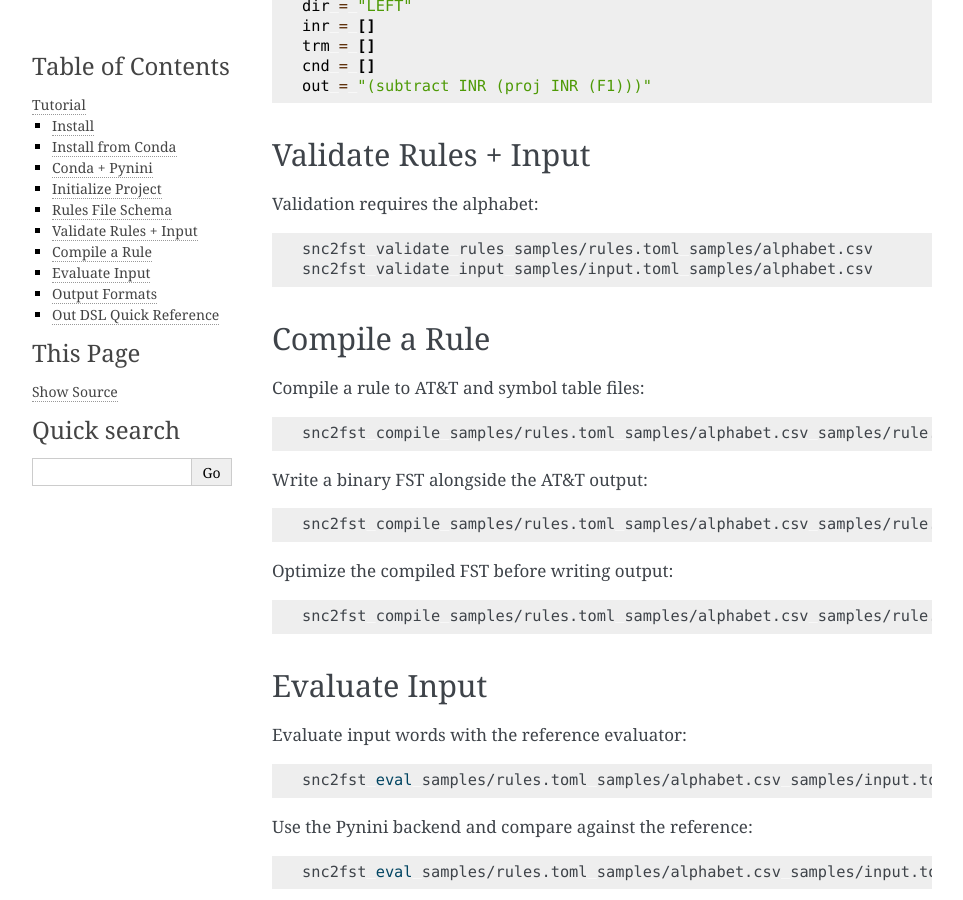
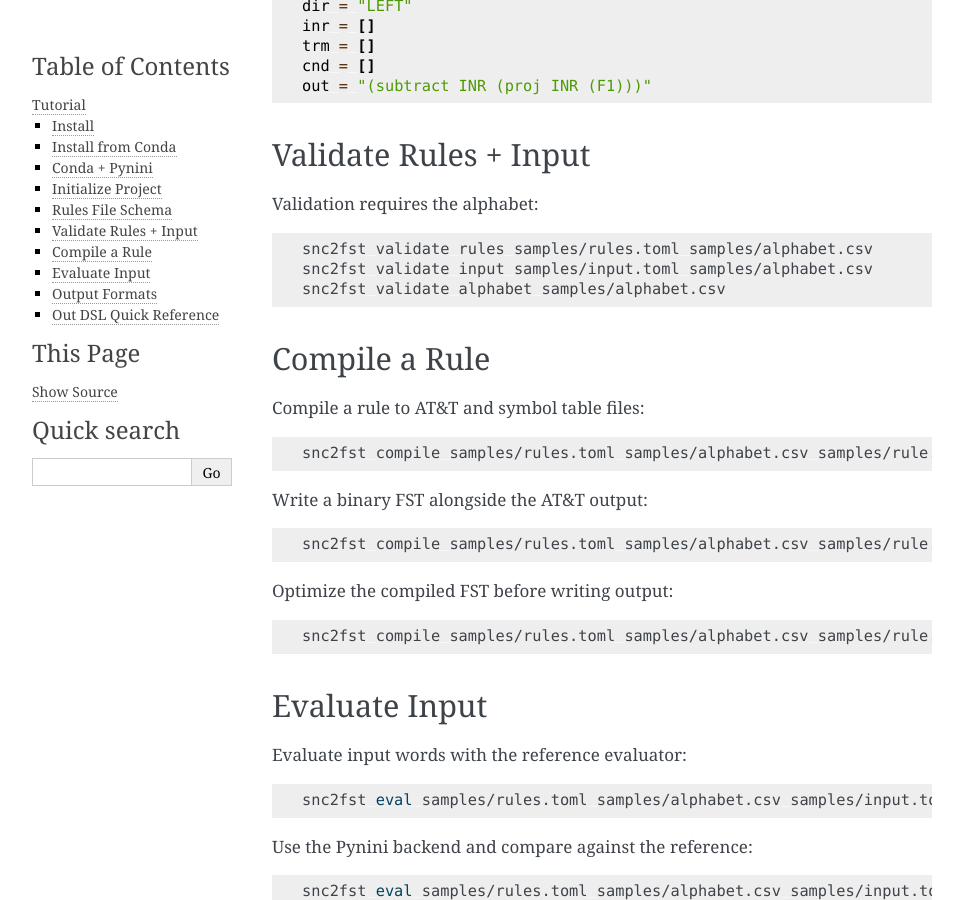
Before and after one commit to mazadegan/snc2fst, a Sphinx documentation site: the page built from docs/tutorial.rst, in a window 1280 px wide and 900 px high, scrolled down 1150 px. Shown: the whole window, without its empty margins (148-1111 px from the left). Built offline with Sphinx 7.4.7, drawn with Linux system fonts in a browser that asks for light colours.

Commit message:
add missing command to tutorial

```diff
--- a/docs/tutorial.rst
+++ b/docs/tutorial.rst
@@ -71,6 +71,7 @@ Validation requires the alphabet:
 
    snc2fst validate rules samples/rules.toml samples/alphabet.csv
    snc2fst validate input samples/input.toml samples/alphabet.csv
+   snc2fst validate alphabet samples/alphabet.csv
 
 Compile a Rule
 --------------
```
